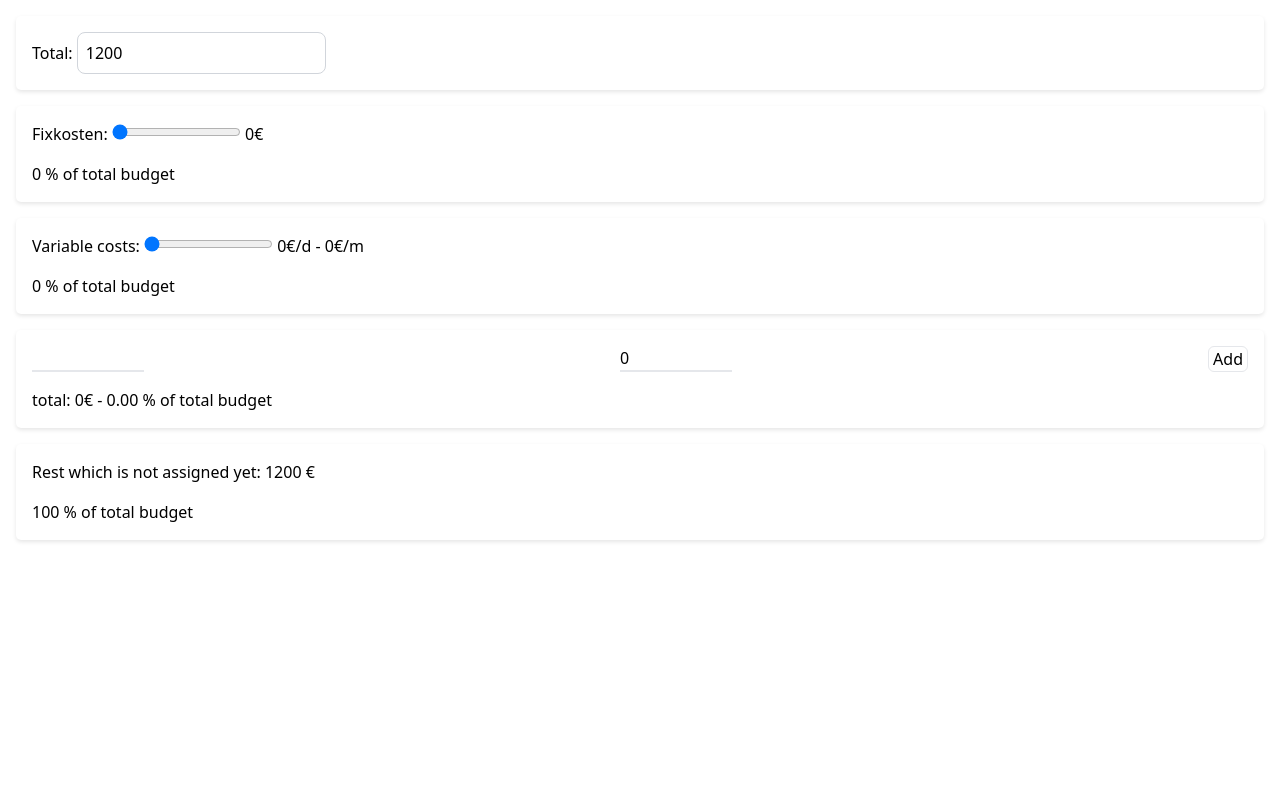
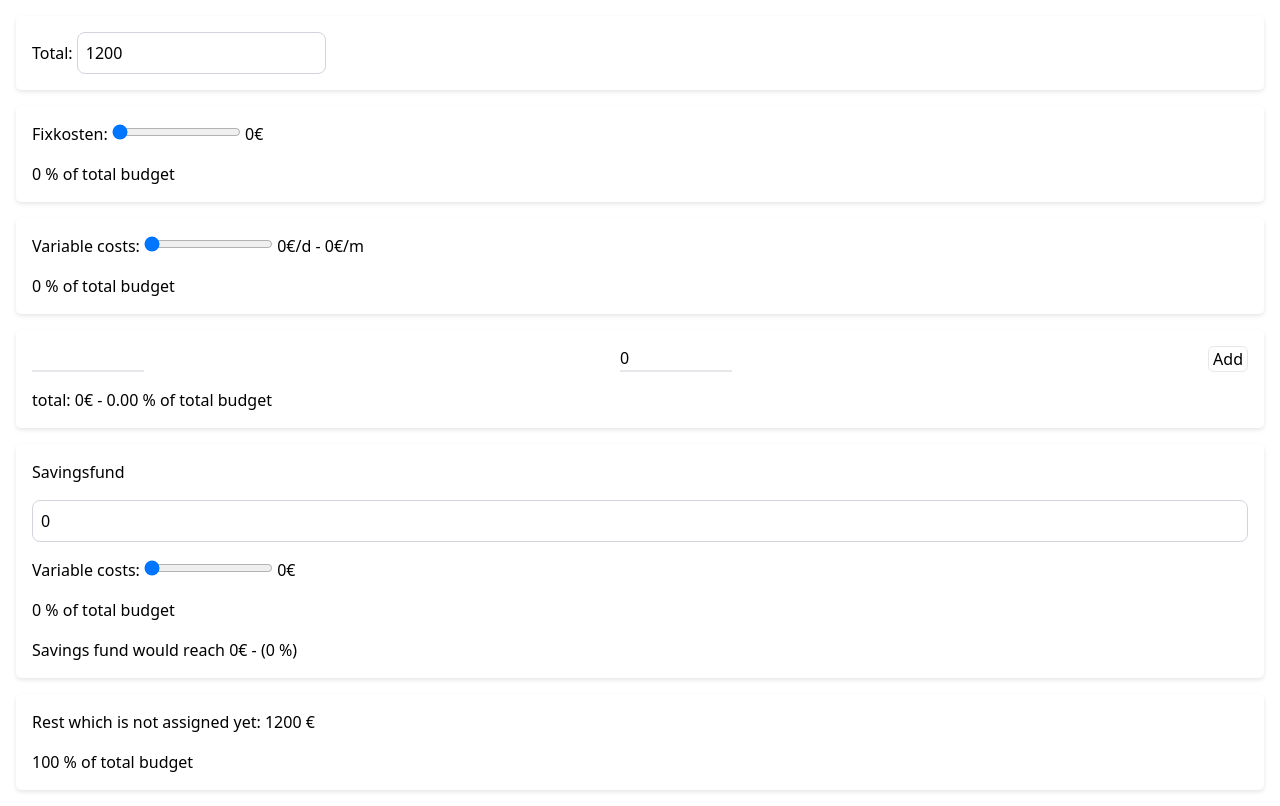
Before and after one commit to WendtOle/budgetier, a SvelteKit app: page / in a window 1280 px wide. Built offline with nearby package versions, Linux system fonts and the light colour scheme.

Commit message:
Add savings fund entry

```diff
--- a/src/routes/+page.svelte
+++ b/src/routes/+page.svelte
@@ -12,7 +12,12 @@
 		rest,
 		expenses,
 		totalExpenses,
-		expensesOverBudget
+		expensesOverBudget,
+		savingsFundRelative,
+		savingsFundAbsolute,
+		savingsFundCurrently,
+		savingsFundWouldHave,
+		savingsFundTarget
 	} from '../store';
 
 	const name = writable('');
@@ -36,7 +41,7 @@
 	<meta name="description" content="Simple budgetier app - Budgetier" />
 </svelte:head>
 
-<div>
+<div class="overflow-auto">
 	<Card>
 		<div>
 			<label for="total">Total:</label>
@@ -101,8 +106,41 @@
 	</Card>
 	{#if $expensesOverBudget > 0}
 		<Card>
+			<span>Savingsfund</span>
+			<input
+				class="bg-white border border-gray-300 rounded-lg p-2"
+				type="number"
+				bind:value={$savingsFundCurrently}
+			/>
+			<Slider
+				value={savingsFundRelative}
+				label="Variable costs"
+				max={100}
+				steps={1}
+				displayValue={() => `${$savingsFundAbsolute}€`}
+			/>
+			{#if $total !== 0}
+				<div>
+					{($monthlySpendingBudgetRelative * (100 - $fixCostRelative)) / 100} % of total budget
+				</div>
+			{/if}
+			<span
+				>Savings fund would reach {$savingsFundWouldHave}€ - ({Math.round(
+					($savingsFundWouldHave / $savingsFundTarget) * 100
+				)} %)</span
+			>
+		</Card>
+	{/if}
+	{#if $expensesOverBudget > 0}
+		<Card>
 			<span>Rest which is not assigned yet: {$rest} € </span>
 			<span>{(($rest / $total) * 100).toPrecision(3)} % of total budget</span>
 		</Card>
 	{/if}
 </div>
+
+<style>
+	.overflow-auto {
+		overflow: auto;
+	}
+</style>
--- a/src/store.ts
+++ b/src/store.ts
@@ -32,8 +32,23 @@ export const expensesOverBudget = derived(
 		$total - $fixCostAbsolute - $monthlySpendingBudgetAbsolute - $totalExpenses
 );
 
+export const savingsFundCurrently = persistedWritable('savingsFundCurrently', 0);
+export const savingsFundTarget = derived([total], ([$total]) => Math.round($total * 3));
+export const savingsFundRelative = persistedWritable('savingsFundRelative', 0);
+export const savingsFundAbsolute = derived(
+	[total, fixCostAbsolute, monthlySpendingBudgetAbsolute, totalExpenses, savingsFundRelative],
+	([$total, $fixCosts, $variableCosts, $totalExpenses, $savingsFundRelative]) => {
+		const currentRest = $total - $fixCosts - $variableCosts - $totalExpenses;
+		return Math.round((currentRest * $savingsFundRelative) / 100);
+	}
+);
+export const savingsFundWouldHave = derived(
+	[savingsFundCurrently, savingsFundAbsolute],
+	([$savingsFundCurrently, $savingsFundAbsolute]) => $savingsFundCurrently + $savingsFundAbsolute
+);
+
 export const rest = derived(
-	[total, fixCostAbsolute, monthlySpendingBudgetAbsolute, totalExpenses],
-	([$total, $fixCosts, $variableCosts, $totalExpenses]) =>
-		$total - $fixCosts - $variableCosts - $totalExpenses
+	[total, fixCostAbsolute, monthlySpendingBudgetAbsolute, totalExpenses, savingsFundAbsolute],
+	([$total, $fixCosts, $variableCosts, $totalExpenses, $savingsFundAbsolute]) =>
+		$total - $fixCosts - $variableCosts - $totalExpenses - $savingsFundAbsolute
 );
```
